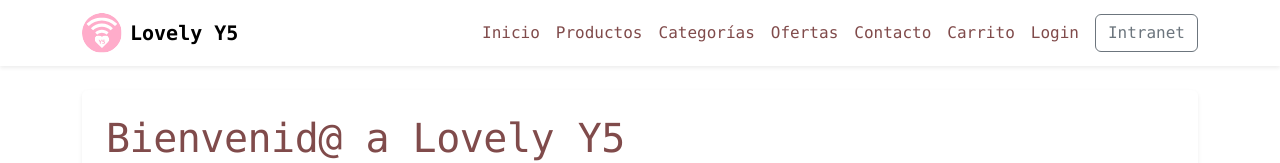
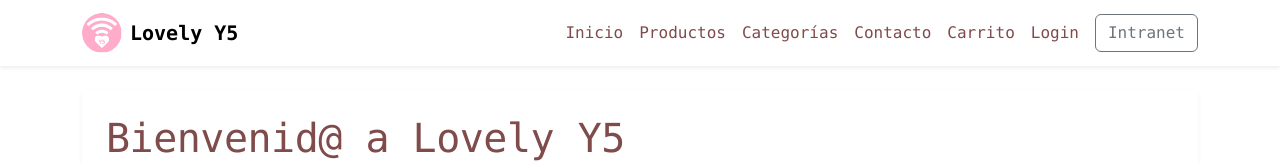
Before and after one commit to sibelsama111/lovely-y5-webnextjs, a Next.js app in the folder lovely-y5/: page / in a window 1280 px wide. Shown: the top 163 px of the page. Built offline with nearby package versions, Linux system fonts and the light colour scheme.

Commit message:
corrreccion navbar

```diff
--- a/lovely-y5/components/Navbar.tsx
+++ b/lovely-y5/components/Navbar.tsx
@@ -32,7 +32,6 @@
             <li className="nav-item"><Link href="/" className="nav-link">Inicio</Link></li>
             <li className="nav-item"><Link href="/productos" className="nav-link">Productos</Link></li>
             <li className="nav-item"><Link href="/categorias" className="nav-link">Categorías</Link></li>
-            <li className="nav-item"><Link href="/ofertas" className="nav-link">Ofertas</Link></li>
             <li className="nav-item"><Link href="/contacto" className="nav-link">Contacto</Link></li>
             <li className="nav-item"><Link href="/carrito" className="nav-link">Carrito {cartItems.length > 0 && <span className="badge bg-primary ms-1">{cartItems.length}</span>}</Link></li>
 
```
